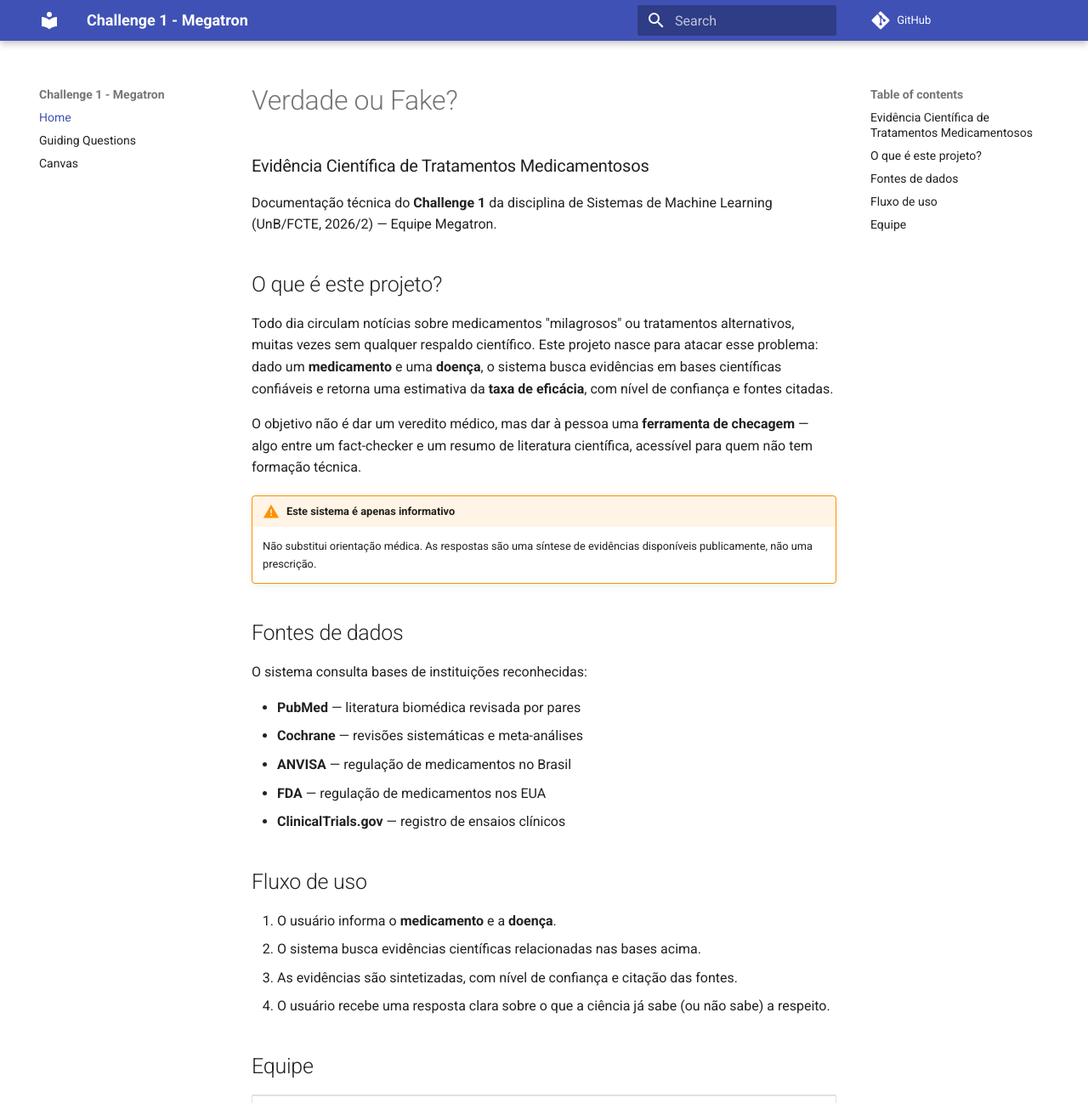
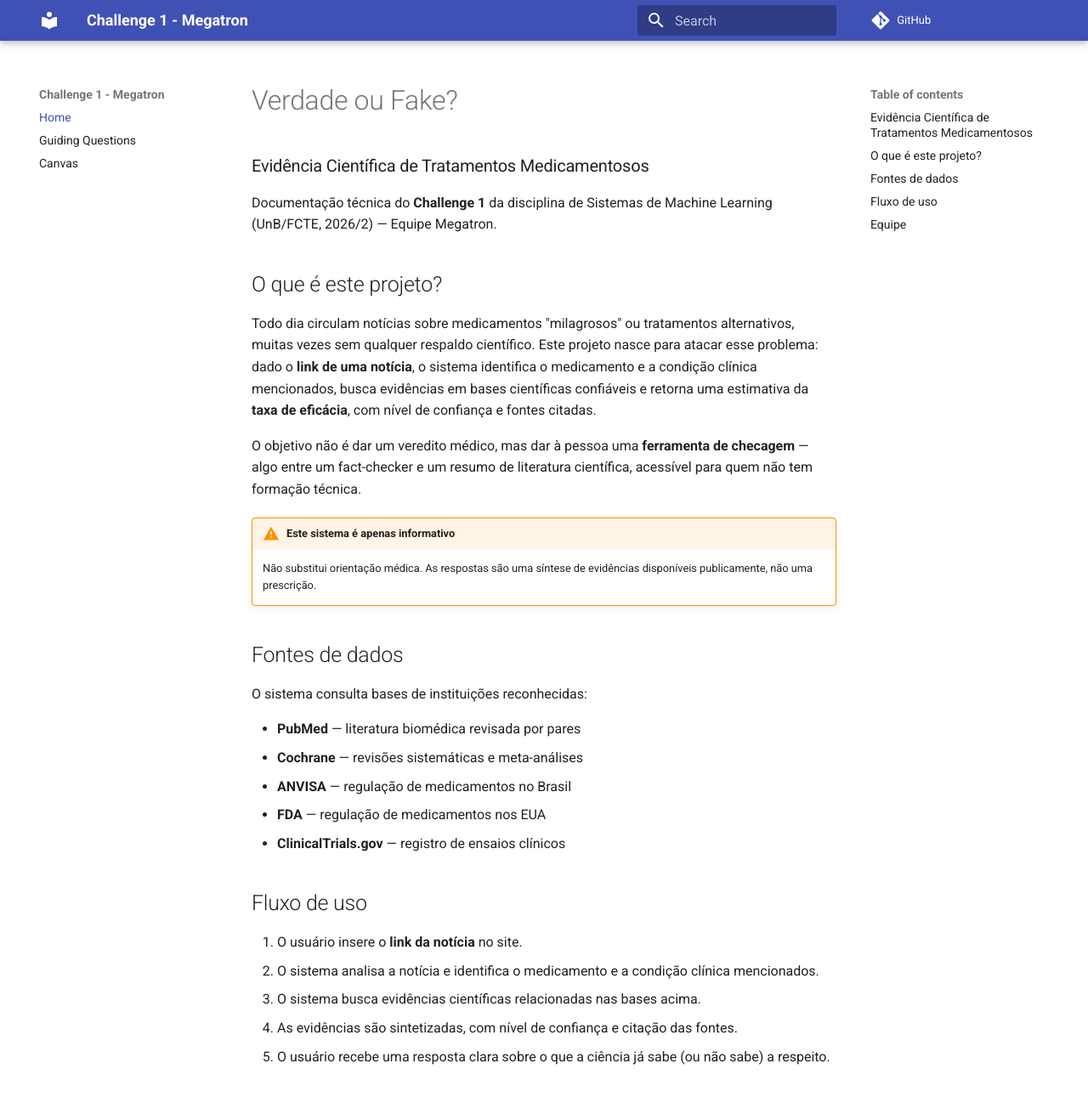
Before and after one commit to unb-Sistemas-de-Machine-learning/challenge_1_megatron, an MkDocs documentation site: the page built from docs/index.md, in a window 1280 px wide and 1400 px high, cut to the strip 0-1298 px from the top of the window. Shown: the whole strip at 85% size. Built offline with MkDocs 1.6.1 and Material for MkDocs 9.7.7, drawn with Linux system fonts in a browser that asks for light colours; comment, search, counter and statistics services are not loaded.

Commit message:
Update index.md

```diff
--- a/docs/index.md
+++ b/docs/index.md
@@ -8,9 +8,10 @@ Learning (UnB/FCTE, 2026/2) — Equipe Megatron.
 
 Todo dia circulam notícias sobre medicamentos "milagrosos" ou tratamentos
 alternativos, muitas vezes sem qualquer respaldo científico. Este projeto
-nasce para atacar esse problema: dado um **medicamento** e uma **doença**,
-o sistema busca evidências em bases científicas confiáveis e retorna uma
-estimativa da **taxa de eficácia**, com nível de confiança e fontes citadas.
+nasce para atacar esse problema: dado o **link de uma notícia**, o sistema
+identifica o medicamento e a condição clínica mencionados, busca evidências
+em bases científicas confiáveis e retorna uma estimativa da **taxa de
+eficácia**, com nível de confiança e fontes citadas.
 
 O objetivo não é dar um veredito médico, mas dar à pessoa uma **ferramenta de
 checagem** — algo entre um fact-checker e um resumo de literatura científica,
@@ -32,10 +33,11 @@ O sistema consulta bases de instituições reconhecidas:
 
 ## Fluxo de uso
 
-1. O usuário informa o **medicamento** e a **doença**.
-2. O sistema busca evidências científicas relacionadas nas bases acima.
-3. As evidências são sintetizadas, com nível de confiança e citação das fontes.
-4. O usuário recebe uma resposta clara sobre o que a ciência já sabe (ou não sabe) a respeito.
+1. O usuário insere o **link da notícia** no site.
+2. O sistema analisa a notícia e identifica o medicamento e a condição clínica mencionados.
+3. O sistema busca evidências científicas relacionadas nas bases acima.
+4. As evidências são sintetizadas, com nível de confiança e citação das fontes.
+5. O usuário recebe uma resposta clara sobre o que a ciência já sabe (ou não sabe) a respeito.
 
 ## Equipe
 
```
